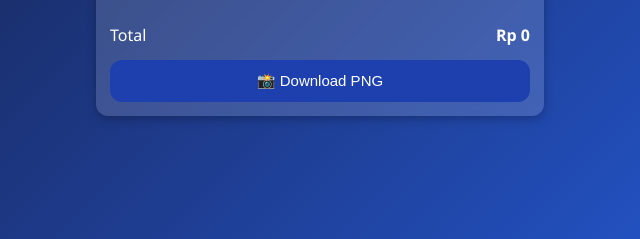
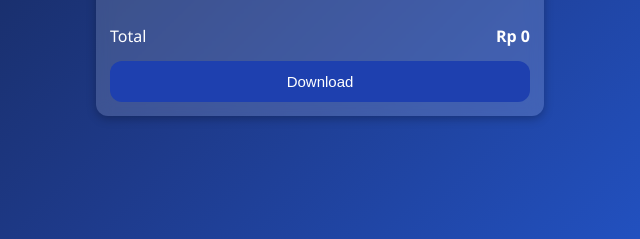
Before and after one commit to hgclip01-ui/UangMakan, a plain HTML site: page index.html in a window 1280 px wide. Both pictures are taken after a click on the button "Mulai". Shown: the part 431-670 px from the top of the page, 320-960 px from the left. Drawn offline with Linux system fonts and the light colour scheme.

Commit message:
Update index.html

```diff
--- a/index.html
+++ b/index.html
@@ -30,7 +30,7 @@
       <strong id="grandTotal">Rp 0</strong>
     </div>
 
-    <button id="downloadBtn" class="download">📸 Download PNG</button>
+    <button id="downloadBtn" class="download">Download</button>
   </div>
 
   <script src="js/app.js"></script>
```
